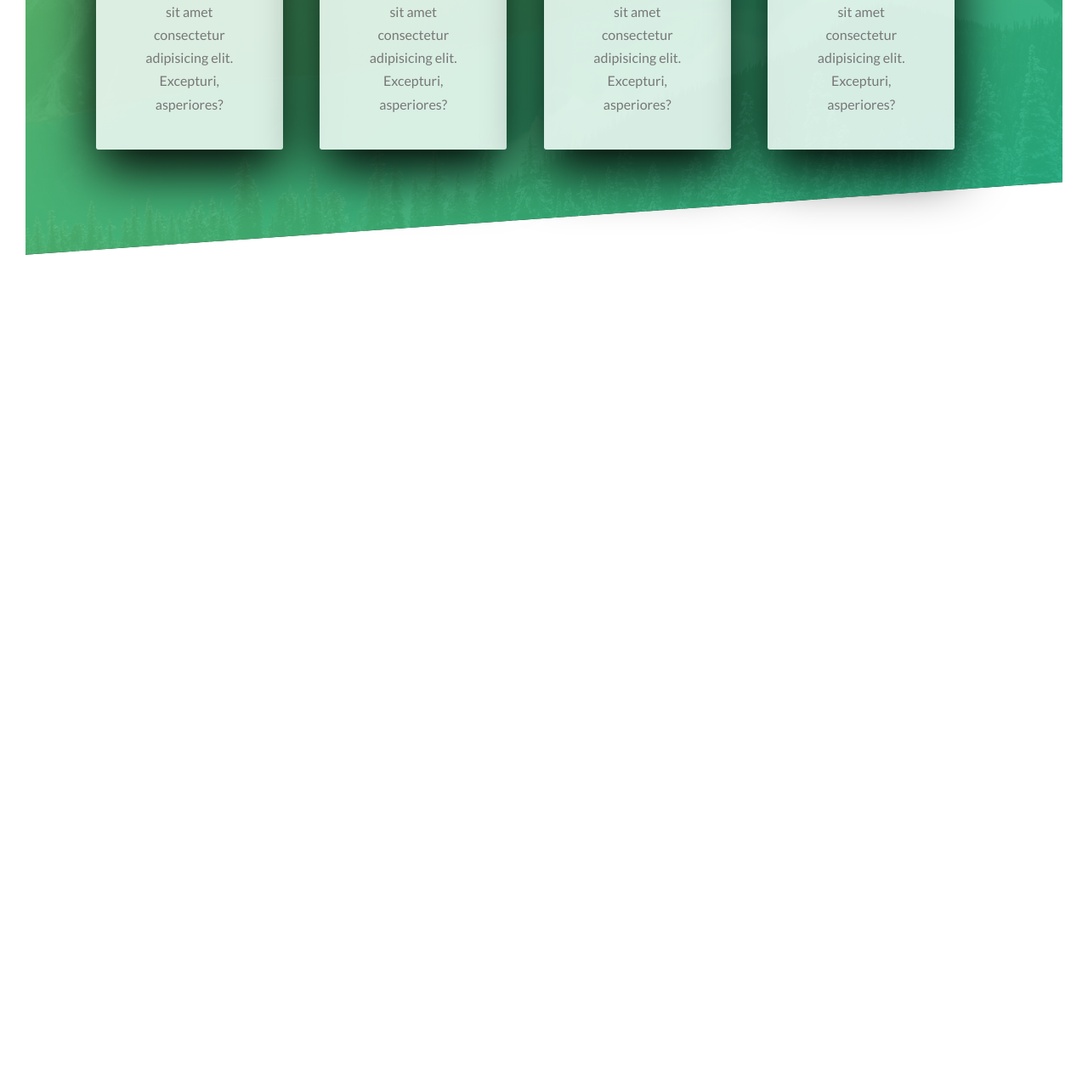
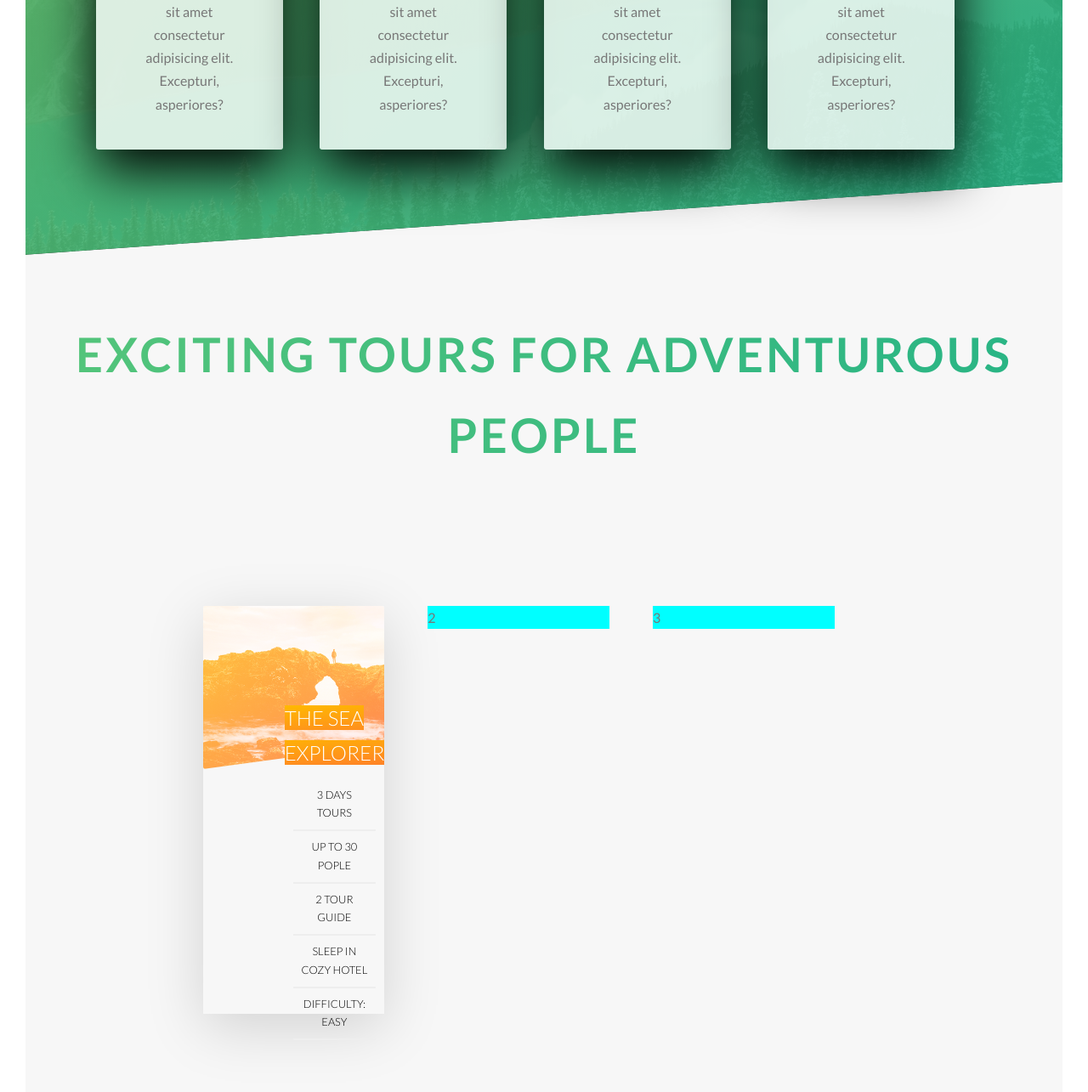
Before and after one commit to Bayezid075/Illustrator-Crack-, a website: page index.html in a window 1280 px wide. Shown: the part 2157-3442 px from the top of the page at 85% size. Before the commit the page ends 2457 px from the top, so only its background shows below. Drawn offline with Linux system fonts and the light colour scheme; files whose address does not match are found by name.

Commit message:
card front part

```diff
--- a/index.html
+++ b/index.html
@@ -114,6 +114,39 @@
           </div>
         </div>
       </section>
+
+      <div class="section-tour">
+        <div class="u-center-text u-margin-bottom-8">
+          <h2 class="heading-secondery">
+            Exciting tours for adventurous people
+          </h2>
+        </div>
+        <div class="tour_row">
+          <div class="col-1-of-3">
+            <div class="card">
+              <div class="card-side card__side-front">
+                <div class="card-picture card-picture-1">&nbsp;</div>
+                <h4 class="card_heading">
+                 <span class="card_heading__span card_heading__span-1"> The Sea Explorer</span</h4>
+                <div class="card-details"><ul>
+                      <li>3 days tours</li>
+                      <li>Up to 30 pople</li>
+                      <li>2 Tour guide</li>
+                      <li>Sleep in Cozy hotel</li>
+                      <li>Difficulty: easy</li>
+                    </ul></div>
+
+
+              </div>
+              <div class="card-side card__side-back card__side-back-1">
+                Back side
+              </div>
+            </div>
+          </div>
+          <div class="col-1-of-3">2</div>
+          <div class="col-1-of-3">3</div>
+        </div>
+      </div>
     </main>
   </body>
 </html>
--- a/sass/abstracts/_variables.scss
+++ b/sass/abstracts/_variables.scss
@@ -5,3 +5,7 @@ $color-grey: #777;
 $color-white: #fff;
 $color-black: #000;
 $color-grey-light: #f7f7f7;
+$color-orange-light: #ffb900;
+$color-orange-dark: #ff7730;
+$color-tertiary-light: #2998ff;
+$color-tertiary-dark: #5643fa;
--- /dev/null
+++ b/sass/components/_card.scss
@@ -0,0 +1,97 @@
+.card {
+  perspective: 150rem;
+  -moz-perspective: 150rem;
+  height: 30rem;
+  transition: all 0.8s ease;
+  position: relative;
+  cursor: pointer;
+  &-side {
+    height: 30rem;
+    position: absolute;
+    left: 0;
+    top: 0;
+    width: 100%;
+    backface-visibility: hidden;
+    box-shadow: 0 1rem 4rem rgba($color-black, $alpha: 0.15);
+  }
+  &__side-front {
+    background-color: $color-grey-light;
+  }
+  &__side-back {
+    background-color: $color-white;
+    transform: rotateY(180deg);
+    &-1 {
+      background-image: linear-gradient(
+        to right bottom,
+        $color-orange-light,
+        $color-orange-dark
+      );
+    }
+  }
+  &:hover &__side-front {
+    transform: rotateY(-180deg);
+  }
+  &:hover &__side-back {
+    transform: rotateY(0deg);
+  }
+  &-picture {
+    background-size: cover;
+    height: 12rem;
+    background-blend-mode: screen;
+    border-radius: 3px;
+    clip-path: polygon(0 0, 100% 0, 100% 85%, 0 100%);
+    -webkit-clip-path: polygon(0 0, 100% 0, 100% 85%, 0 100%);
+    &-1 {
+      background-image: linear-gradient(
+          to right bottom,
+          $color-orange-light,
+          $color-orange-dark
+        ),
+        url("../../img/nat-5.jpg");
+    }
+    &-2 {
+      background-image: url("../../img/nat-5.jpg");
+    }
+    &-2 {
+      background-image: url("../../img/nat-5.jpg");
+    }
+  }
+  &_heading {
+    font-weight: 300;
+    font-size: 1.5rem;
+    text-transform: uppercase;
+    position: absolute;
+    top: 7rem;
+    right: 0rem;
+    color: white;
+    width: 55%;
+
+    &__span {
+    }
+    &__span-1 {
+      background-image: linear-gradient(
+        to right bottom,
+        $color-orange-light,
+        $color-orange-dark
+      );
+    }
+  }
+  &-details {
+    padding: 10px;
+    ul {
+      list-style: none;
+      padding: 0;
+      margin: 0 auto;
+    }
+    li {
+      color: black;
+      text-align: center;
+      font-size: 0.8rem;
+      padding: 0.5rem;
+      border-bottom: 2px solid #eee;
+      &:note(:last-child) {
+        border-bottom: 1px solid #eee;
+      }
+    }
+  }
+}
--- /dev/null
+++ b/sass/layout/_tour.scss
@@ -0,0 +1,9 @@
+.tour_row {
+  padding: 0 15%;
+}
+.col-1-of-3 {
+  width: 25%;
+  background: aqua;
+  float: left;
+  margin: 3%;
+}
--- a/sass/main.scss
+++ b/sass/main.scss
@@ -12,3 +12,5 @@
 @import "components/composition";
 @import "components/features-box";
 @import "layout/features";
+@import "components/card";
+@import "layout/tour";
--- a/sass/pages/_home.scss
+++ b/sass/pages/_home.scss
@@ -20,3 +20,8 @@
     transform: skewY(4deg);
   }
 }
+.section-tour {
+  background-color: $color-grey-light;
+  padding: 10rem 0 50rem 0;
+  margin-top: -3rem;
+}
```
Also changed, not shown: css/style.css.
